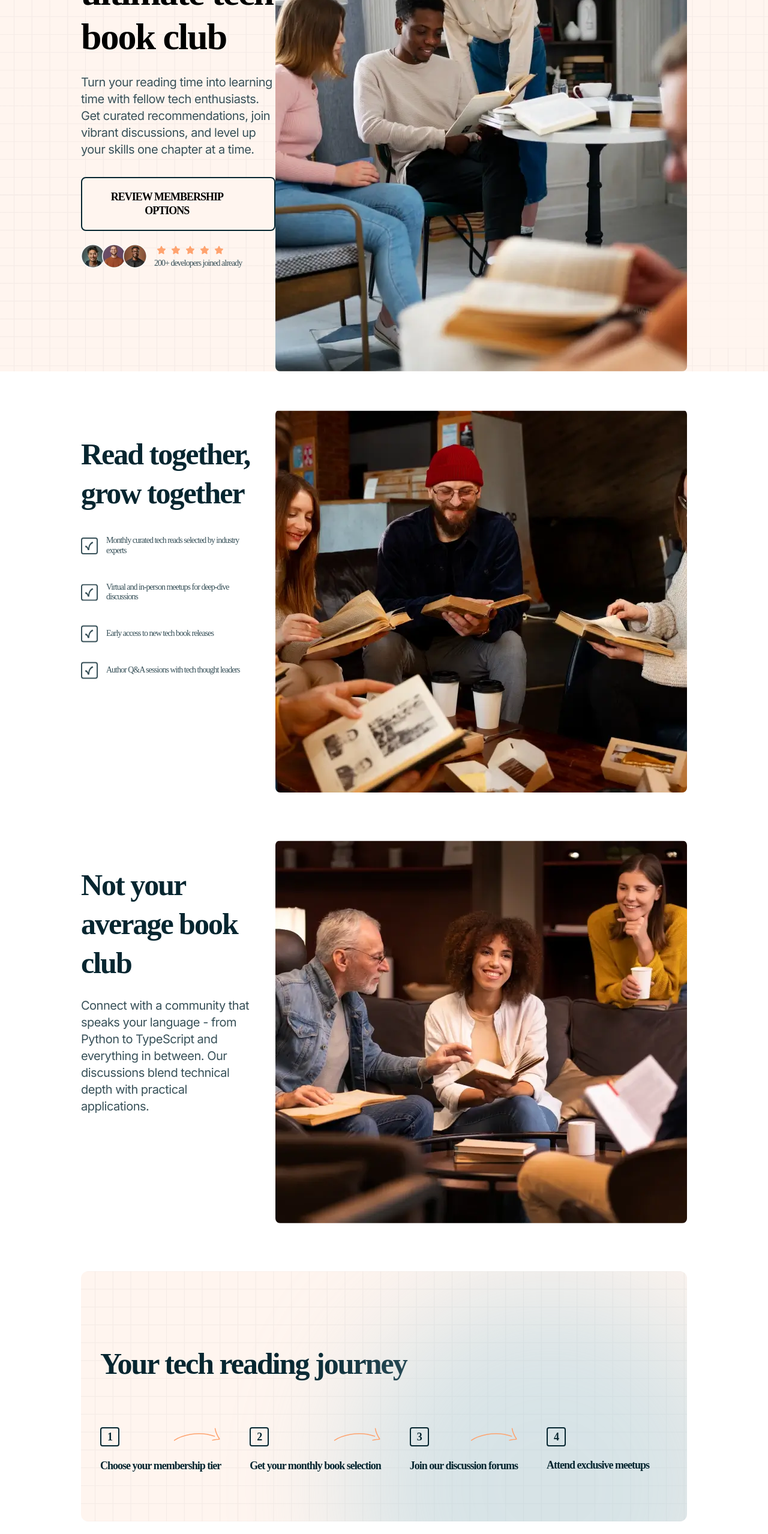
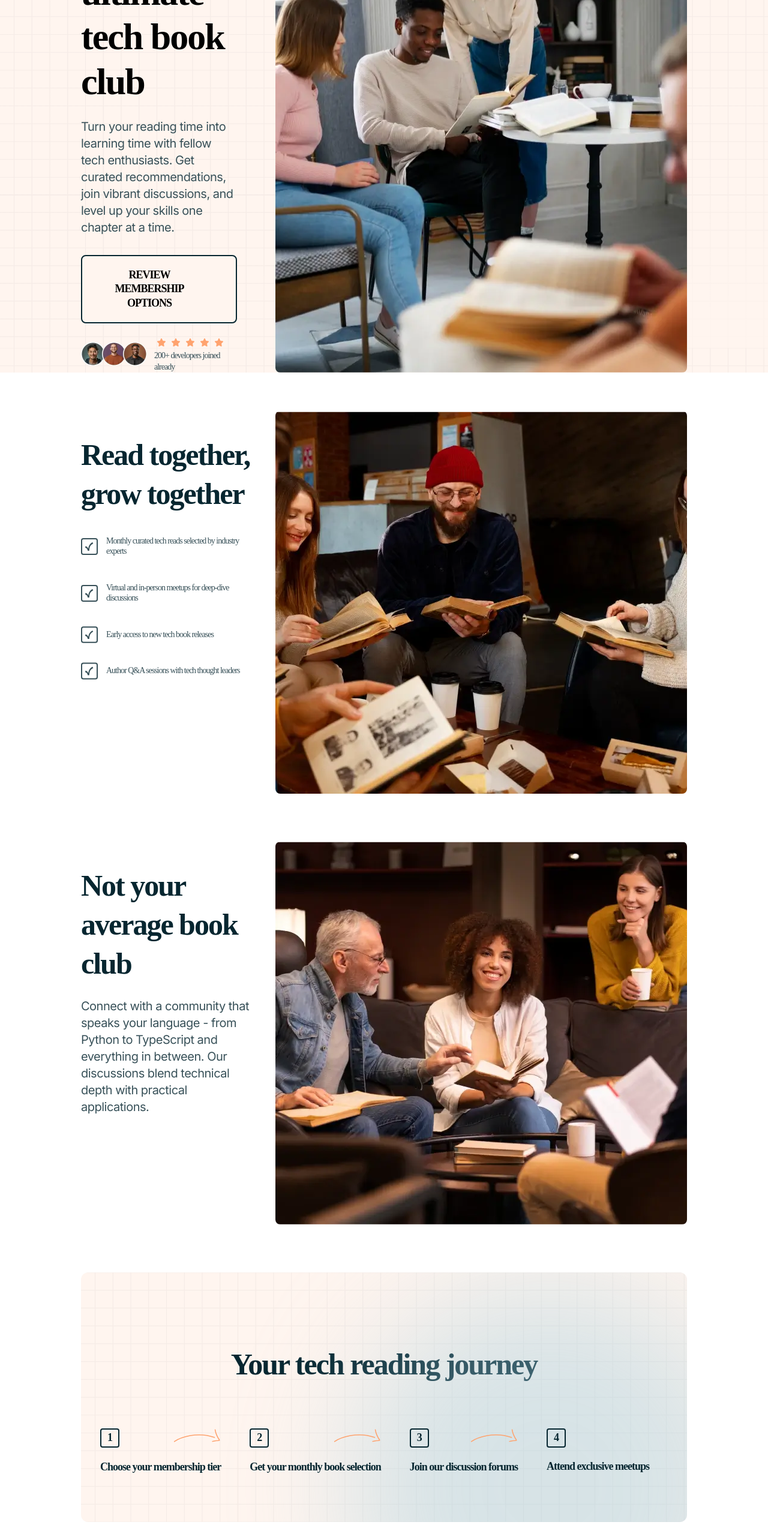
Before and after one commit to saviita/tech-book-landing, a website built with Vite: page src/index.html in a window 1280 px wide. Shown: the part 240-2797 px from the top of the page at 60% size. Built offline with nearby package versions, Linux system fonts and the light colour scheme; some packages are replaced by stand-ins of ours; files whose address does not match are found by name; a web font is replaced by a local one.

Commit message:
19/02_02

```diff
--- a/src/index.html
+++ b/src/index.html
@@ -122,9 +122,7 @@
           </div>
 
           <div class="journey__step">
-            <div class="journey__arrow-container">
               <span class="journey__number text-m">4</span>
-            </div>
             <p class="journey__text text-m">Attend exclusive meetups</p>
           </div>
         </div>
--- a/src/scss/blocks/hero.scss
+++ b/src/scss/blocks/hero.scss
@@ -3,10 +3,12 @@
 .hero {
 	display: flex;
 	flex-direction: column;
+	gap: 64px;
 
 	@include responsive(laptop) {
 		flex-direction: row;
 	}
+
 	&__title {
 		margin: 0;
 		margin-bottom: 24px;
@@ -21,10 +23,6 @@
 		margin-bottom: 20px;
 	}
 
-	&__user {
-		margin-bottom: 64px;
-	}
-
 	&__container {
 		max-width: 388px;
 	}
--- a/src/scss/blocks/journey.scss
+++ b/src/scss/blocks/journey.scss
@@ -29,6 +29,12 @@
 		}
 	}
 
+	&__title {
+		@include responsive(laptop) {
+			text-align: center;
+		}
+	}
+
 	&__steps {
 		display: flex;
 		flex-direction: column;
@@ -49,6 +55,7 @@
 		flex-direction: column;
 		gap: 20px;
 		z-index: 1;
+		max-width: 227px;
 	}
 
 	&__number {
--- a/src/scss/blocks/member.scss
+++ b/src/scss/blocks/member.scss
@@ -9,21 +9,38 @@
 		grid-template-columns: 1fr 1fr;
 	}
 
+	@include responsive(laptop) {
+		grid-template-columns: repeat(3, 1fr);
+	}
+
 	&__title {
 		margin: 0;
 
 		@include responsive(tablet) {
 			grid-column: 1/3;
 		}
+
+		@include responsive(laptop) {
+			grid-column: 1/4;
+			text-align: center;
+		}
+	}
+
+	&__type {
+		margin: 0;
 	}
 
 	&__card {
+		display: flex;
+		flex-direction: column;
 		padding: 24px;
 		border: 1px solid var(--white-01);
 		border-radius: 8px;
+		gap: 24px;
 	}
 
 	&__price {
+		margin: 0;
 		padding-bottom: 24px;
 		border-bottom: 1px solid var(--white-01);
 	}
@@ -49,6 +66,7 @@
 		position: relative;
 		background-color: var(--light-salmon);
 		isolation: isolate;
+		overflow: hidden;
 
 		&::after {
 			content: '';
--- a/src/scss/blocks/titles.scss
+++ b/src/scss/blocks/titles.scss
@@ -1,6 +1,7 @@
 @use '../mixins/responsive.scss' as *;
 
 .title-l {
+	color: linear-gradient(var(--dark-salmon), var(--dark-blue));
 	font-family: 'Martian Mono';
 	font-size: 38px;
 	font-weight: 700;
```
